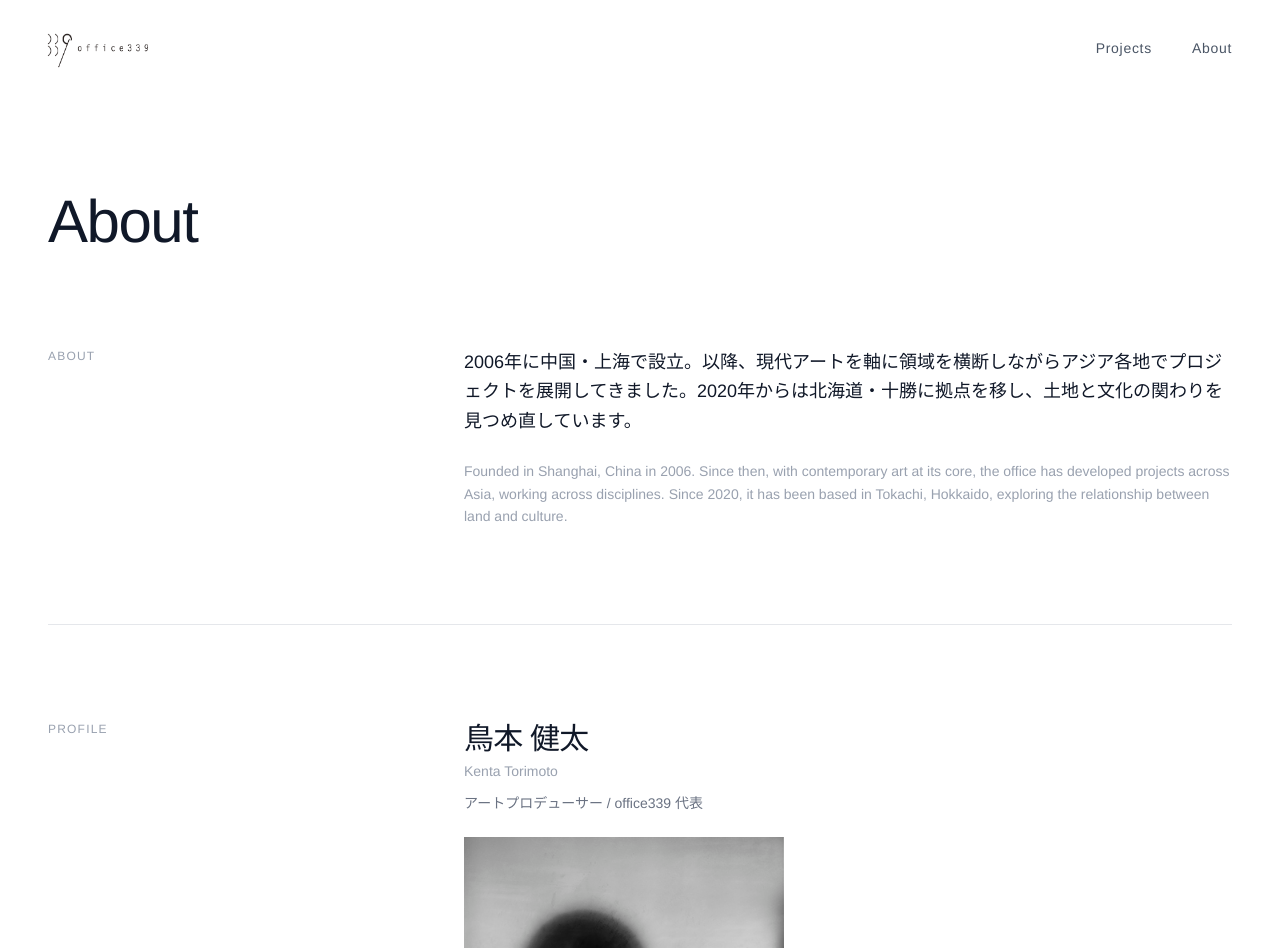
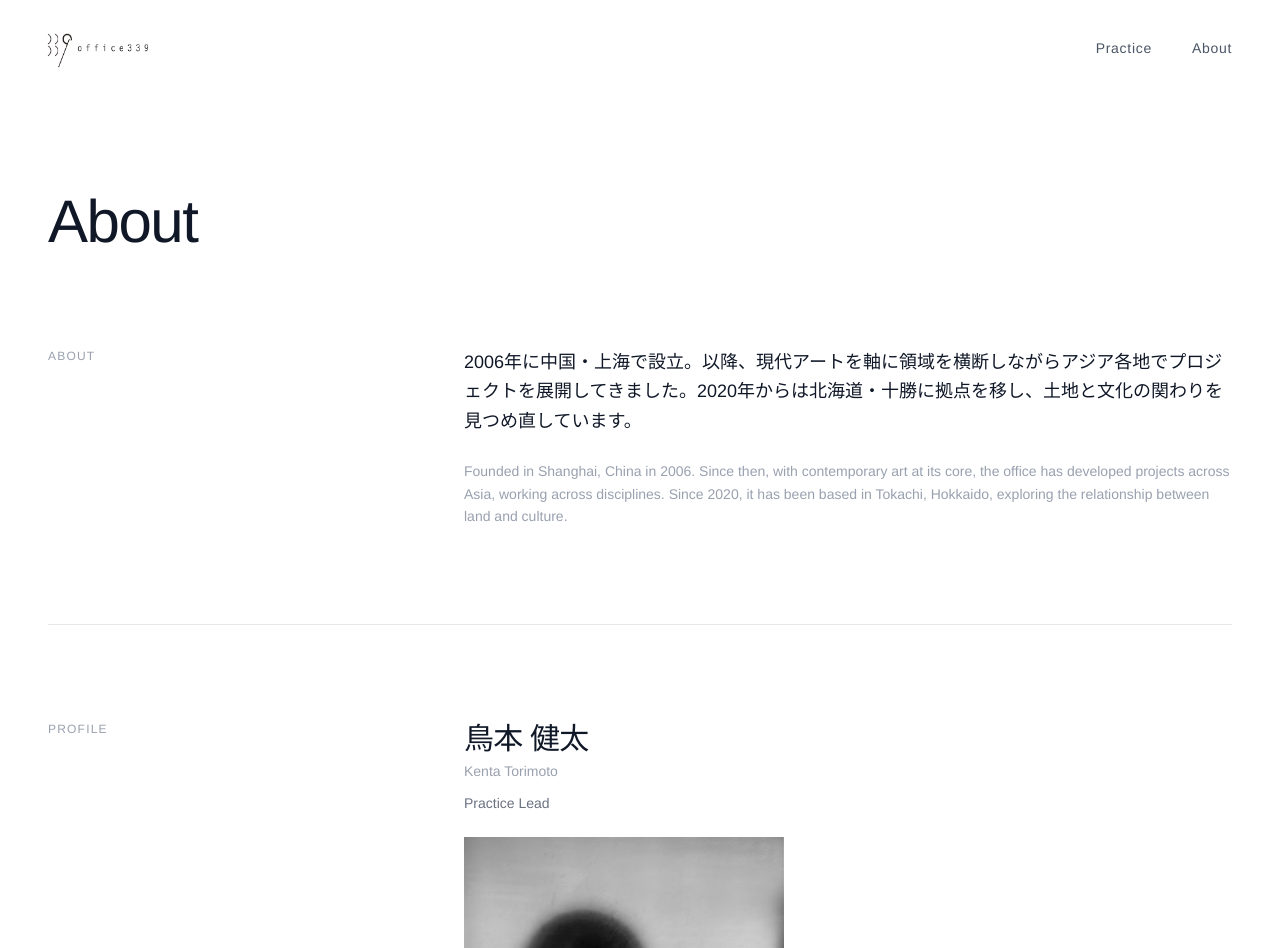
Before and after one commit to kentatorimoto/office339, a Next.js app: page /about in a window 1280 px wide. Shown: the top 948 px of the page. Built offline with nearby package versions, Linux system fonts and the light colour scheme.

Commit message:
Rename Projects to Practice in navigation and update profile title
- Change nav link, section label, and back link from "Projects" to "Practice"
- Update about page title to "Practice Lead"
- Keep /projects/[slug] URL paths unchanged

Co-Authored-By: Claude Opus 4.6 <noreply@anthropic.com>

```diff
--- a/data/about.json
+++ b/data/about.json
@@ -4,8 +4,8 @@
     "en": "Kenta Torimoto"
   },
   "title": {
-    "ja": "アートプロデューサー / office339 代表",
-    "en": "Art Producer / Director, office339"
+    "ja": "Practice Lead",
+    "en": "Practice Lead"
   },
   "bio": {
     "ja": "2010年にoffice339を設立。北海道・十勝を拠点に、アートプロジェクト、展覧会、フェスティバルの企画・制作・運営を手がける。地域の文化資源を活かしたプロジェクトや、東アジアを中心とした国際的な文化交流プログラムを通じて、新たな価値と対話の機会を創出している。",
--- a/src/app/page.tsx
+++ b/src/app/page.tsx
@@ -23,7 +23,7 @@ export default function Home() {
       {/* Project Grid */}
       <section className="px-6 md:px-12 max-w-7xl mx-auto pb-20">
         <h2 className="text-xs tracking-widest text-gray-400 uppercase mb-12 md:mb-16">
-          Projects
+          Practice
         </h2>
         <div className="grid grid-cols-1 md:grid-cols-2 gap-x-8 gap-y-16 md:gap-y-24">
           {projects.map((project, index) => (
--- a/src/app/projects/[slug]/page.tsx
+++ b/src/app/projects/[slug]/page.tsx
@@ -48,7 +48,7 @@ export default async function ProjectPage({ params }: Props) {
           href="/"
           className="text-xs tracking-wider text-gray-400 hover:text-black transition-colors"
         >
-          &larr; Projects
+          &larr; Practice
         </Link>
       </div>
 
--- a/src/components/Header.tsx
+++ b/src/components/Header.tsx
@@ -28,7 +28,7 @@ export default function Header() {
               href="/"
               className="text-sm tracking-wider text-gray-600 hover:text-black transition-colors"
             >
-              Projects
+              Practice
             </Link>
             <Link
               href="/about"
@@ -72,7 +72,7 @@ export default function Header() {
               className="text-sm tracking-wider text-gray-600 hover:text-black transition-colors"
               onClick={() => setIsOpen(false)}
             >
-              Projects
+              Practice
             </Link>
             <Link
               href="/about"
```
